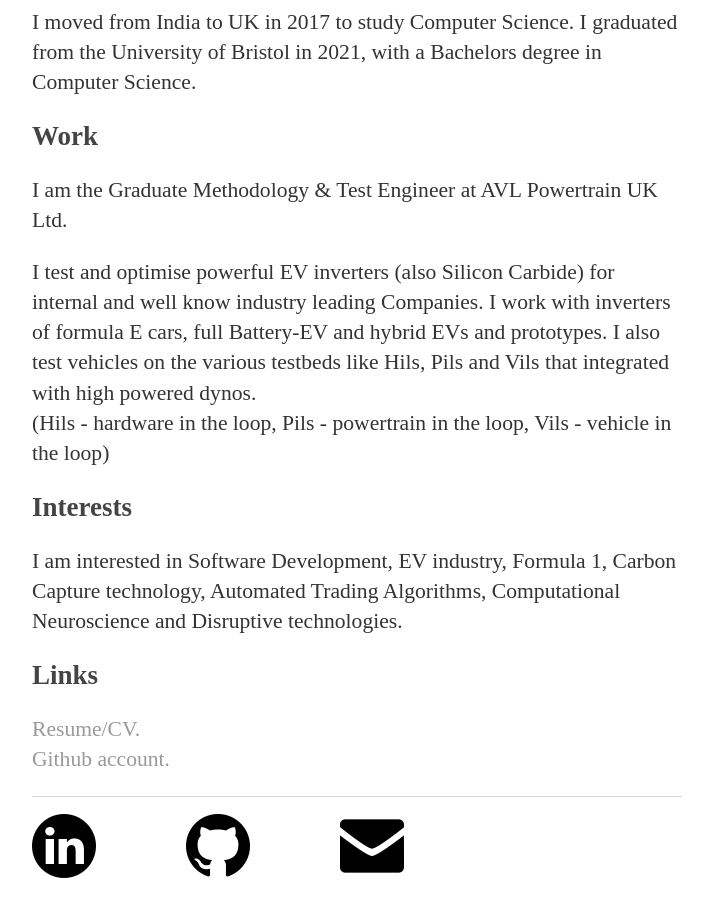
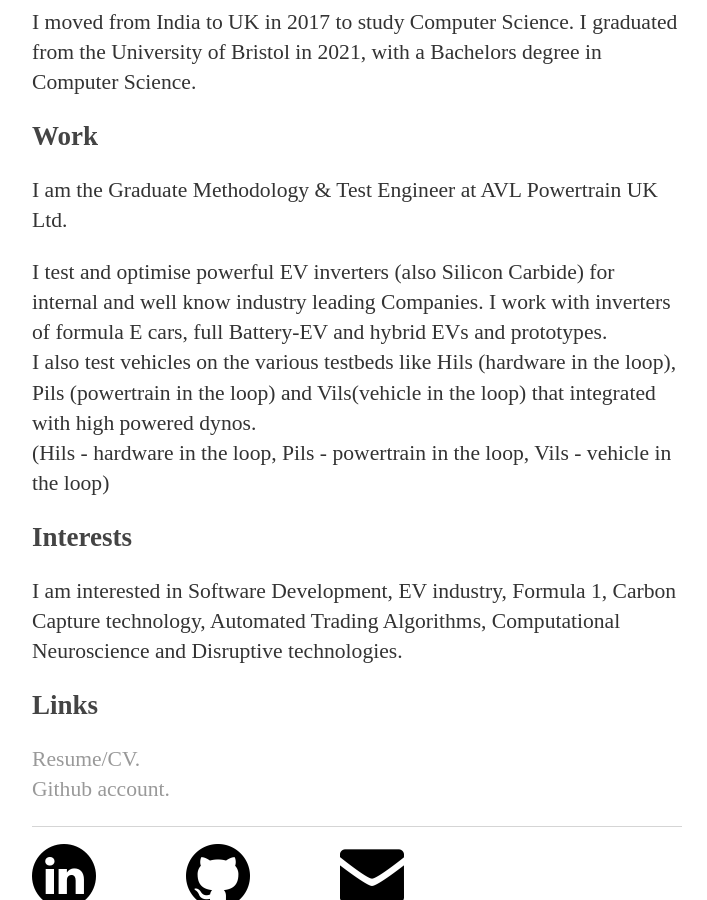
Before and after one commit to yash110698/yash110698.github.io, a Jekyll site: the page built from index.html, in a window 1280 px wide and 900 px high, scrolled down 1320 px. Shown: the whole window, without its empty margins (283-990 px from the left). Built offline with Jekyll 4.4.1, drawn with Linux system fonts in a browser that asks for light colours.

Commit message:
Update index.html

```diff
--- a/index.html
+++ b/index.html
@@ -33,8 +33,11 @@
 <p>
   I test and optimise powerful EV inverters (also Silicon Carbide) for internal and well know industry leading Companies.
   I work with inverters of formula E cars, full Battery-EV and hybrid EVs and prototypes.
-  I also test vehicles on the various testbeds like Hils, Pils and Vils that integrated with high powered dynos.
-  <br>(Hils - hardware in the loop, Pils - powertrain in the loop, Vils - vehicle in the loop)
+  <br>
+  I also test vehicles on the various testbeds like Hils (hardware in the loop), Pils (powertrain in the loop)
+  and Vils(vehicle in the loop) that integrated with high powered dynos.
+  <br>
+  (Hils - hardware in the loop, Pils - powertrain in the loop, Vils - vehicle in the loop)
 </p>
 
 <h2>Interests</h2>
```
